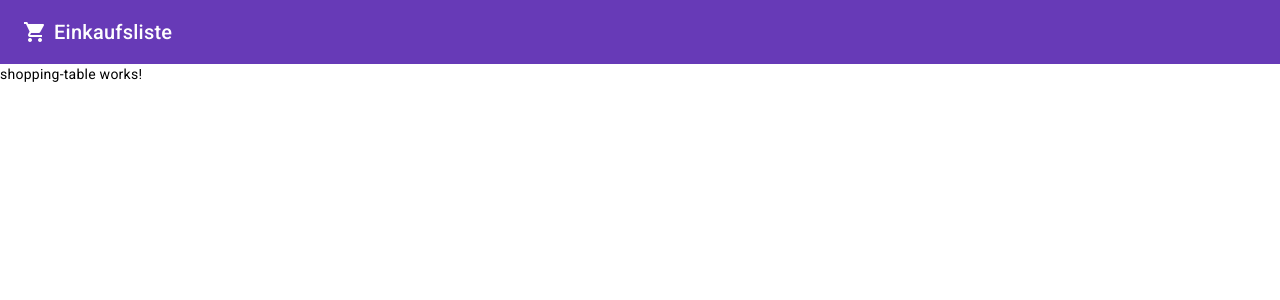
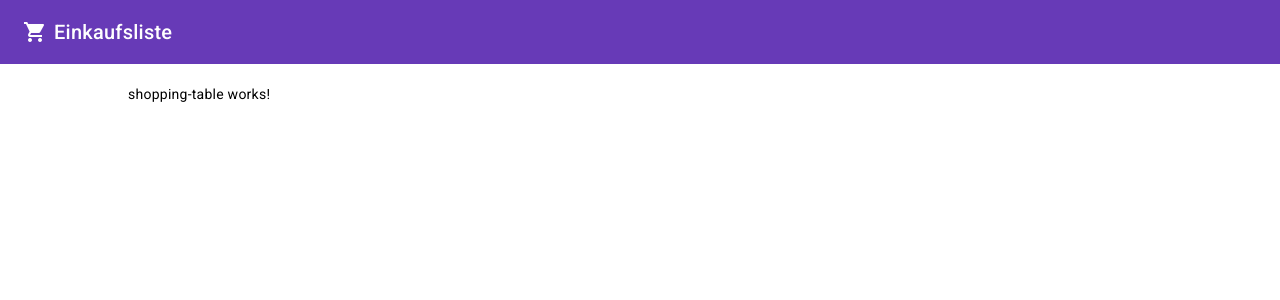
Before and after one commit to wliegel/shopping_list_editor, an Angular app: page / in a window 1280 px wide. Shown: the top 300 px of the page. Built offline with nearby package versions, Linux system fonts and the light colour scheme.

Commit message:
Generated new Component shopping-table.

```diff
--- a/src/app/app.component.css
+++ b/src/app/app.component.css
@@ -1,3 +1,8 @@
 mat-icon {
   margin: 7px;
 }
+
+.data-table {
+  width: 80%;
+  margin: 20px auto;
+}
--- a/src/app/app.component.html
+++ b/src/app/app.component.html
@@ -3,7 +3,7 @@
   <h1 class="title">{{title}}</h1>
 </mat-toolbar>
 
-<div class="container">
+<div class="data-table">
 <!--  <router-outlet />-->
   <app-shopping-table />
 </div>
```
